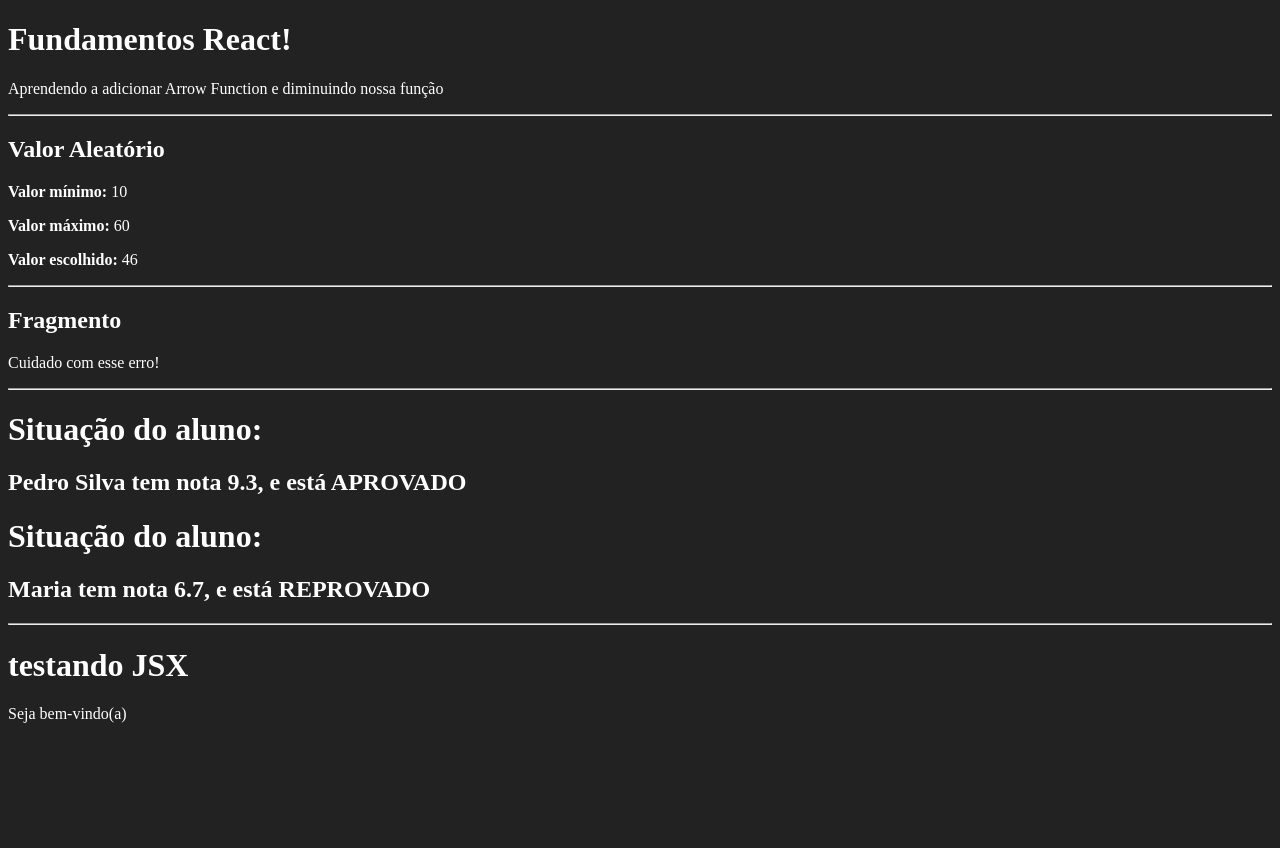
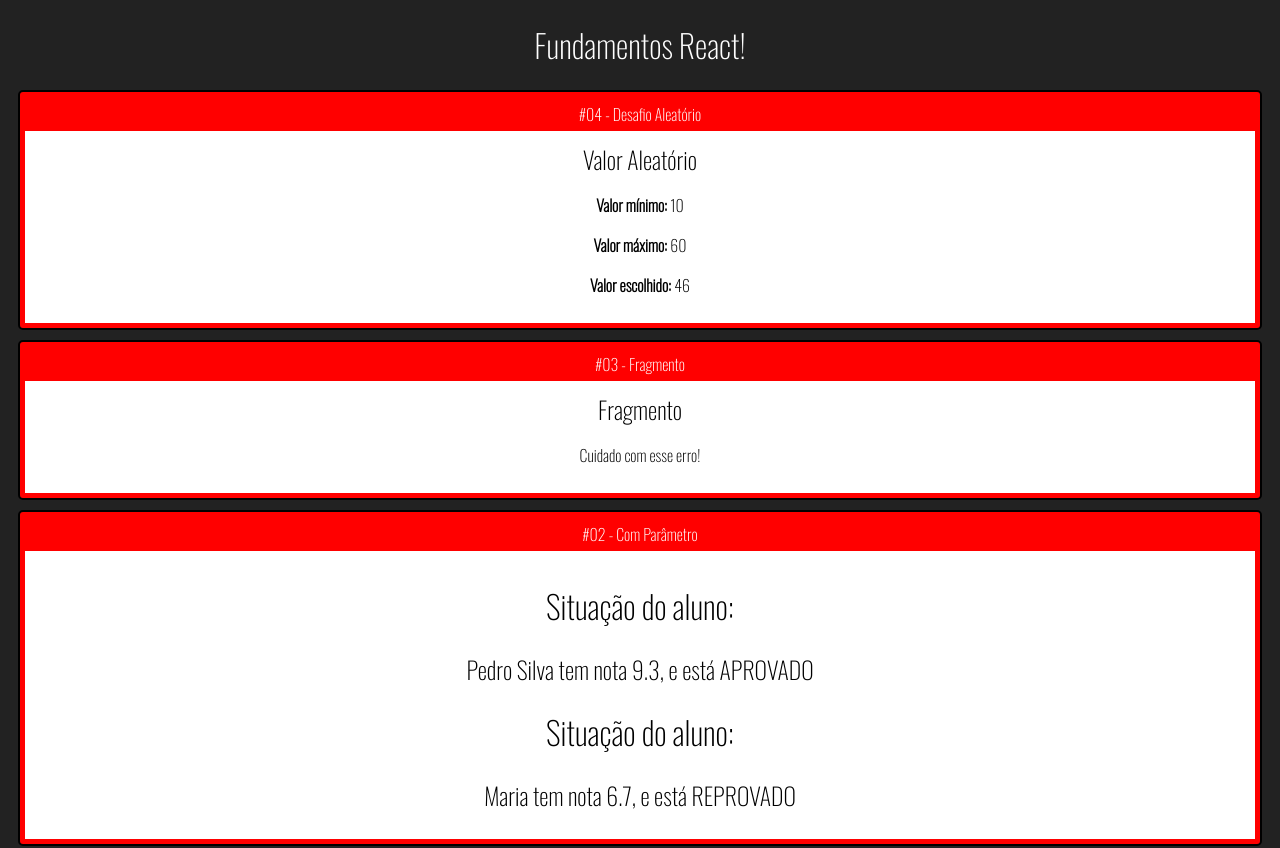
Before and after one commit to manoelmachado/react-redux, a React (Create React App) app in the folder fundamentos-react/: page / in a window 1280 px wide. Shown: the top 848 px of the page. Before the commit the page ends 800 px from the top, so only its background shows below. Built offline with nearby package versions, Linux system fonts and the light colour scheme.

Commit message:
adicionando mais exercícios

```diff
--- a/fundamentos-react/public/index.html
+++ b/fundamentos-react/public/index.html
@@ -3,6 +3,12 @@
   <head>
     <meta charset="utf-8" />
     <link rel="icon" href="%PUBLIC_URL%/favicon.ico" />
+    <link rel="preconnect" href="https://fonts.googleapis.com" />
+    <link rel="preconnect" href="https://fonts.gstatic.com" crossorigin />
+    <link
+      href="https://fonts.googleapis.com/css2?family=Oswald:wght@200&display=swap"
+      rel="stylesheet"
+    />
     <meta name="viewport" content="width=device-width, initial-scale=1" />
     <meta name="theme-color" content="#000000" />
     <meta
--- a/fundamentos-react/src/App.jsx
+++ b/fundamentos-react/src/App.jsx
@@ -1,5 +1,6 @@
 import React from "react";
 
+import Card from "./componentes/layout/Card";
 import Primeiro from "./componentes/basicos/Primeiro";
 import ComParametro from "./componentes/basicos/ComParametro";
 import Fragmento from "./componentes/basicos/Fragmento";
@@ -9,15 +10,26 @@ import NumAleatorio from "./componentes/basicos/NumAleatorio";
 export default (_) => (
   <div id="app">
     <h1>Fundamentos React!</h1>
-    <p>Aprendendo a adicionar Arrow Function e diminuindo nossa função</p>
-    <hr />
-    <NumAleatorio min={10} max={60} />
-    <hr />
-    <Fragmento />
-    <hr />
-    <ComParametro titulo="Situação do aluno:" aluno="Pedro Silva" nota={9.3} />
-    <ComParametro titulo="Situação do aluno:" aluno="Maria" nota={6.7} />
-    <hr />
-    <Primeiro></Primeiro>
+
+    <Card titulo="#04 - Desafio Aleatório">
+      <NumAleatorio min={10} max={60} />
+    </Card>
+    <Card titulo="#03 - Fragmento">
+      <Fragmento />
+    </Card>
+    <Card titulo="#02 - Com Parâmetro">
+      <ComParametro
+        titulo="Situação do aluno:"
+        aluno="Pedro Silva"
+        nota={9.3}
+      />
+      <ComParametro
+        titulo="Situação do aluno:"
+        aluno="Maria"
+        nota={6.7} />
+    </Card>
+    <Card titulo="#01 - Primeiro">
+      <Primeiro></Primeiro>
+    </Card>
   </div>
 );
--- /dev/null
+++ b/fundamentos-react/src/componentes/layout/Card.css
@@ -0,0 +1,21 @@
+.Card {
+    background-color: red;
+    border-radius: 5px;
+    padding: 5px;
+    overflow: 0%;
+    border: 2px solid black;
+    text-align: center;
+    margin: 10px;
+}
+
+.Card .Title {
+    display: flex;
+    justify-content: center;
+    padding: 5px;
+}
+
+.Card .Content {
+    padding: 10px;
+    background-color: white;
+    color: black;
+}
--- /dev/null
+++ b/fundamentos-react/src/componentes/layout/Card.jsx
@@ -0,0 +1,11 @@
+import "./Card.css"
+import React from "react";
+
+export default (props) => {
+  return (
+    <div className="Card">
+      <div className="Title"> {props.titulo} </div>
+      <div className="Content">{props.children}</div>
+    </div>
+  );
+};
--- a/fundamentos-react/src/index.css
+++ b/fundamentos-react/src/index.css
@@ -1,4 +1,14 @@
 body {
-    background-color: #222;
-    color: #fff;
+  font-family: Oswald;
+  background-color: #222;
+  color: #fff;
+  text-align: center;
 }
+
+h1, h2, h3 {
+    font-weight: 200;
+}
+
+h2, h3 {
+    margin: 0;
+}
```
Also changed, not shown: fundamentos-react/src/componentes/basicos/NumAleatorio.jsx (+16 -9 lines).
